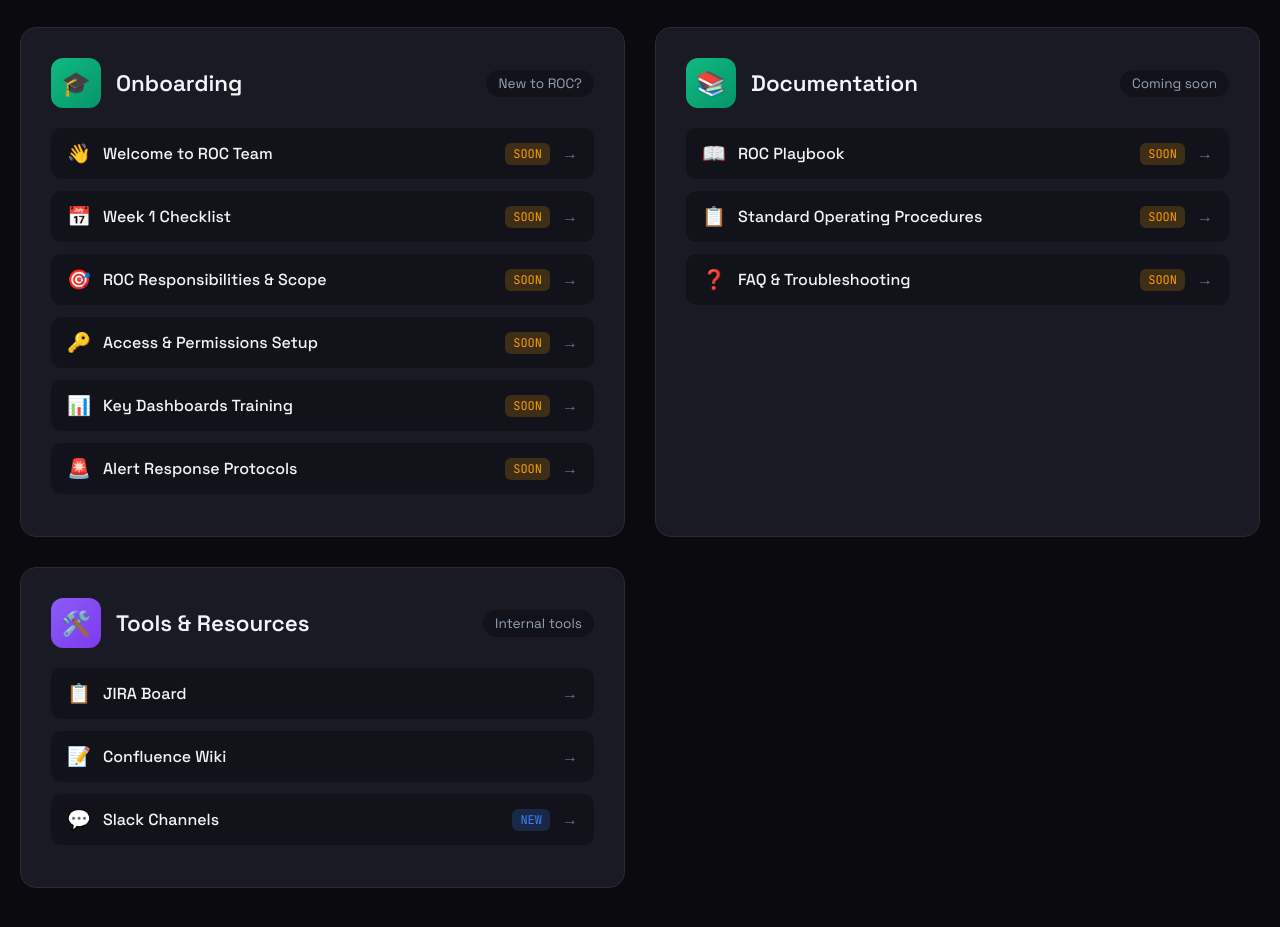
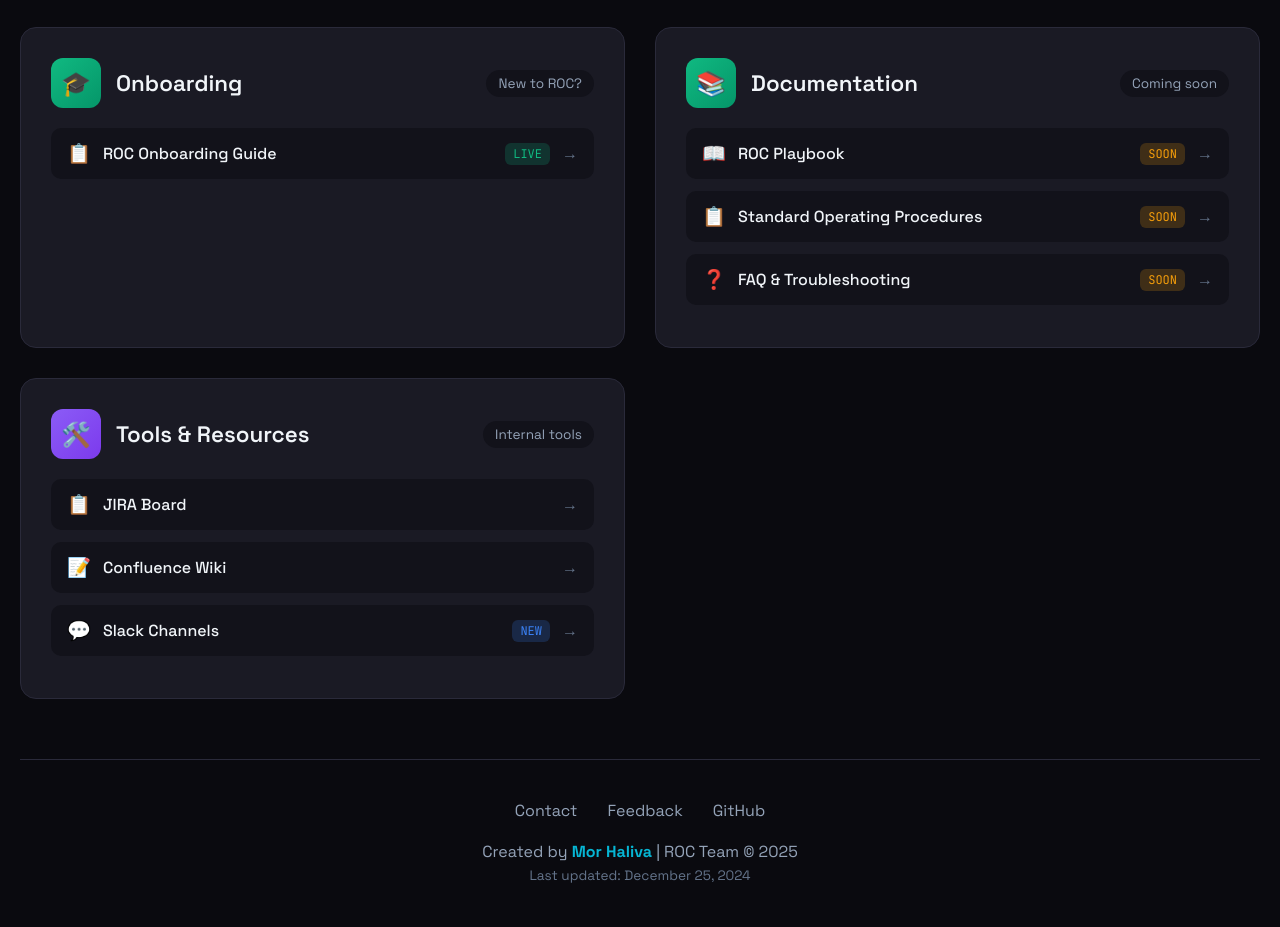
Before and after one commit to morhaliva/roc-dashboards, a plain HTML site: page knowledge-base.html in a window 1280 px wide. Shown: the part 930-1857 px from the top of the page. Drawn offline with Linux system fonts and the light colour scheme.

Commit message:
🎓 Link Onboarding to Google Sheets
- Single link to ROC Onboarding Guide spreadsheet
- Marked as LIVE

```diff
--- a/knowledge-base.html
+++ b/knowledge-base.html
@@ -503,50 +503,10 @@
                 </div>
                 <ul class="resource-list">
                     <li class="resource-item">
-                        <a href="#" class="resource-link">
-                            <span class="icon">👋</span>
-                            <span class="name">Welcome to ROC Team</span>
-                            <span class="resource-tag tag-beta">SOON</span>
-                            <span class="arrow">→</span>
-                        </a>
-                    </li>
-                    <li class="resource-item">
-                        <a href="#" class="resource-link">
-                            <span class="icon">📅</span>
-                            <span class="name">Week 1 Checklist</span>
-                            <span class="resource-tag tag-beta">SOON</span>
-                            <span class="arrow">→</span>
-                        </a>
-                    </li>
-                    <li class="resource-item">
-                        <a href="#" class="resource-link">
-                            <span class="icon">🎯</span>
-                            <span class="name">ROC Responsibilities & Scope</span>
-                            <span class="resource-tag tag-beta">SOON</span>
-                            <span class="arrow">→</span>
-                        </a>
-                    </li>
-                    <li class="resource-item">
-                        <a href="#" class="resource-link">
-                            <span class="icon">🔑</span>
-                            <span class="name">Access & Permissions Setup</span>
-                            <span class="resource-tag tag-beta">SOON</span>
-                            <span class="arrow">→</span>
-                        </a>
-                    </li>
-                    <li class="resource-item">
-                        <a href="#" class="resource-link">
-                            <span class="icon">📊</span>
-                            <span class="name">Key Dashboards Training</span>
-                            <span class="resource-tag tag-beta">SOON</span>
-                            <span class="arrow">→</span>
-                        </a>
-                    </li>
-                    <li class="resource-item">
-                        <a href="#" class="resource-link">
-                            <span class="icon">🚨</span>
-                            <span class="name">Alert Response Protocols</span>
-                            <span class="resource-tag tag-beta">SOON</span>
+                        <a href="https://docs.google.com/spreadsheets/d/1Y6aMMUw4tJ2zr96b_06vzO0KTiwYT_NtiAzqgFWqM6Y/edit?gid=885247274#gid=885247274" class="resource-link" target="_blank">
+                            <span class="icon">📋</span>
+                            <span class="name">ROC Onboarding Guide</span>
+                            <span class="resource-tag tag-live">LIVE</span>
                             <span class="arrow">→</span>
                         </a>
                     </li>
```
